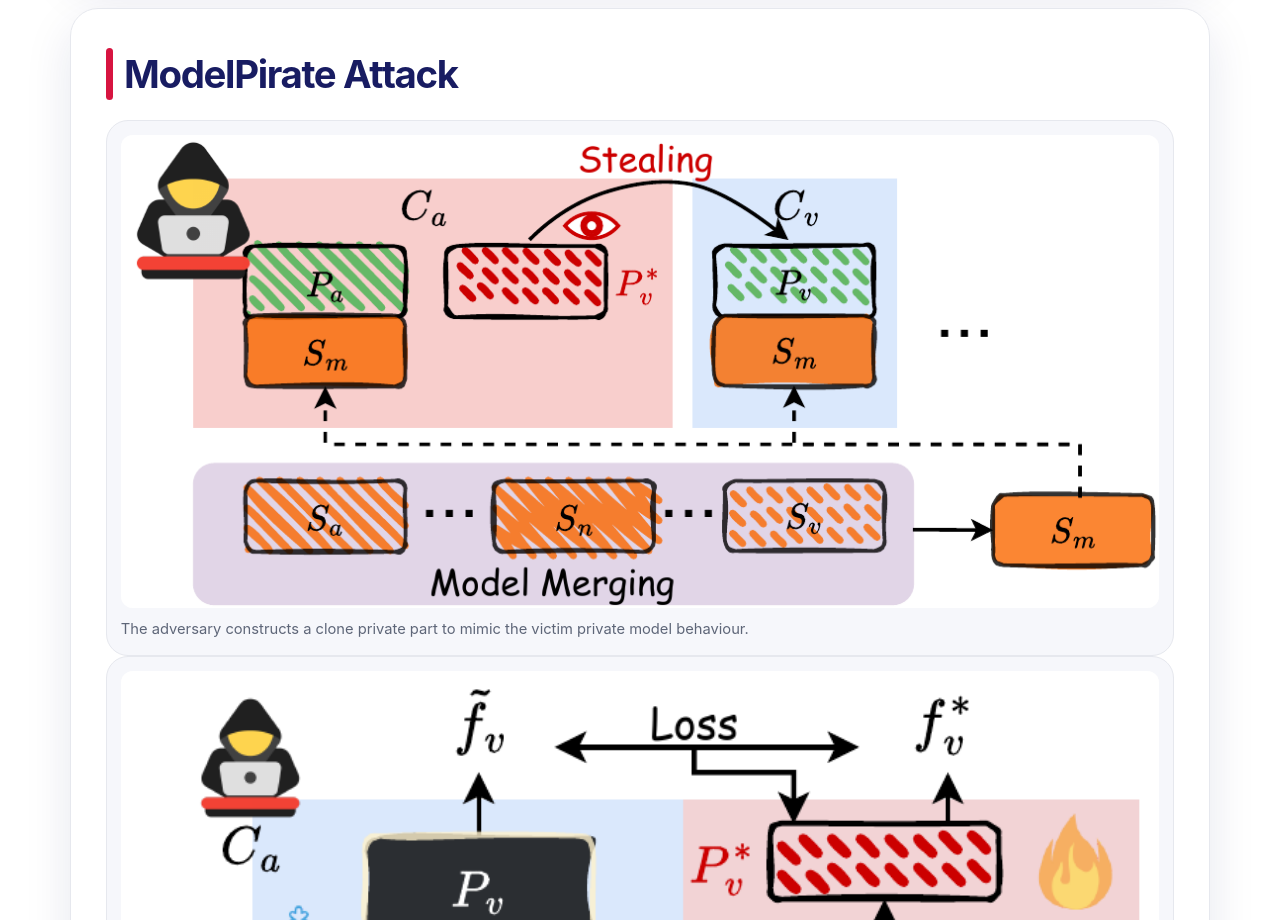
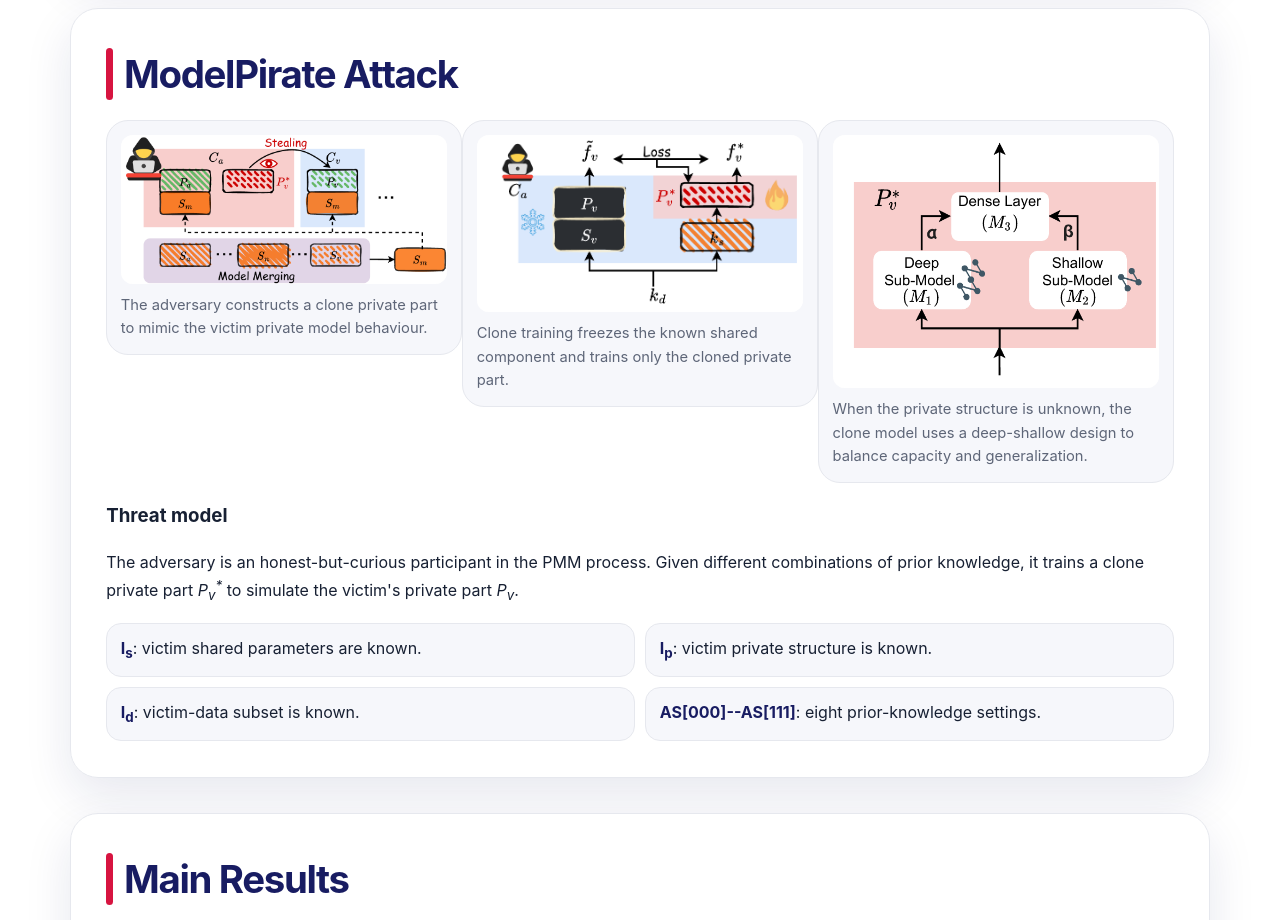
Before and after one commit to wutt6678/modelpirate_project_page, a plain HTML site: page index.html in a window 1280 px wide. Shown: the part 1720-2640 px from the top of the page. Drawn offline with Linux system fonts and the light colour scheme.

Commit message:
update css style

```diff
--- a/assets/css/style.css
+++ b/assets/css/style.css
@@ -43,6 +43,7 @@ section { margin: 2.2rem 0; }
 .section-title { display: flex; align-items: center; gap: 0.7rem; margin: 0 0 1rem; font-size: clamp(1.7rem, 3vw, 2.55rem); letter-spacing: -0.035em; color: var(--ntu-blue); }
 .section-title::before { content: ""; width: 0.42rem; height: 1.35em; border-radius: 999px; background: var(--ntu-red); }
 .grid-2 { display: grid; grid-template-columns: minmax(0, 1fr) minmax(0, 1fr); gap: 1.15rem; align-items: start; }
+.grid-3 { display: grid; grid-template-columns: repeat(3, minmax(0, 1fr)); gap: var(--space-lg); align-items: start; }
 .callout { border-left: 5px solid var(--ntu-red); background: #f3f4f8; border-radius: 16px; padding: 1rem 1.1rem; font-weight: 650; }
 .figure-card { background: var(--soft); border: 1px solid var(--line); border-radius: 22px; padding: 0.85rem; text-align: center; }
 .figure-card img { width: 100%; height: auto; display: block; border-radius: 12px; background: white; }
@@ -62,3 +63,4 @@ pre { overflow-x: auto; margin: 0; padding: 1rem; background: #0f172a; color: #e
 .copy-btn { border: 0; border-radius: 999px; padding: 0.55rem 0.85rem; background: var(--ntu-blue); color: white; font-weight: 800; cursor: pointer; }
 .footer { max-width: 1180px; margin: 0 auto; padding: 2rem 1.25rem 3rem; color: var(--muted); font-size: 0.92rem; text-align: center; }
 @media (max-width: 860px) { .grid-2, .scenario-list { grid-template-columns: 1fr; } .nav-inner { align-items: flex-start; flex-direction: column; } .hero { padding-top: 3rem; } }
+@media (max-width: 900px) { .grid-3 { grid-template-columns: 1fr; } }
```
